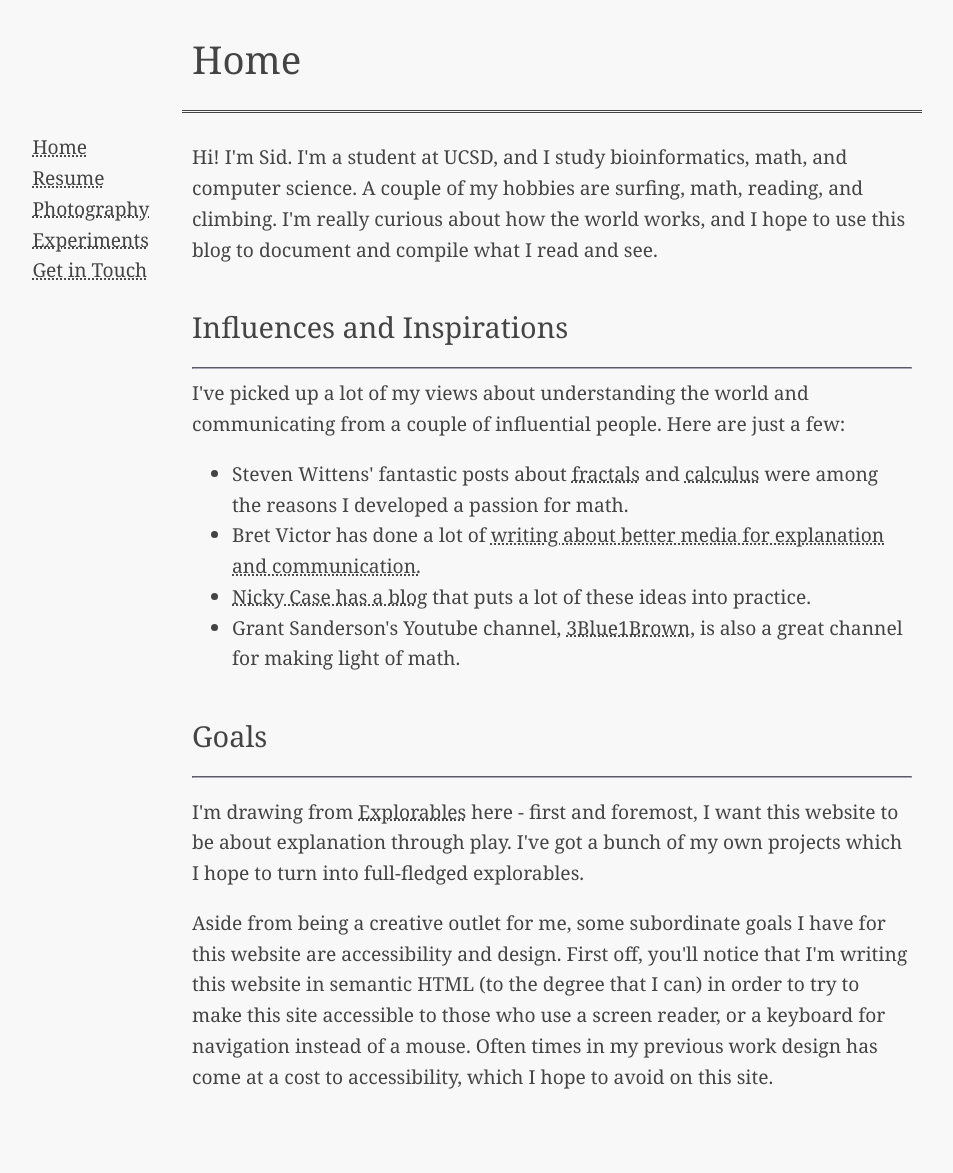
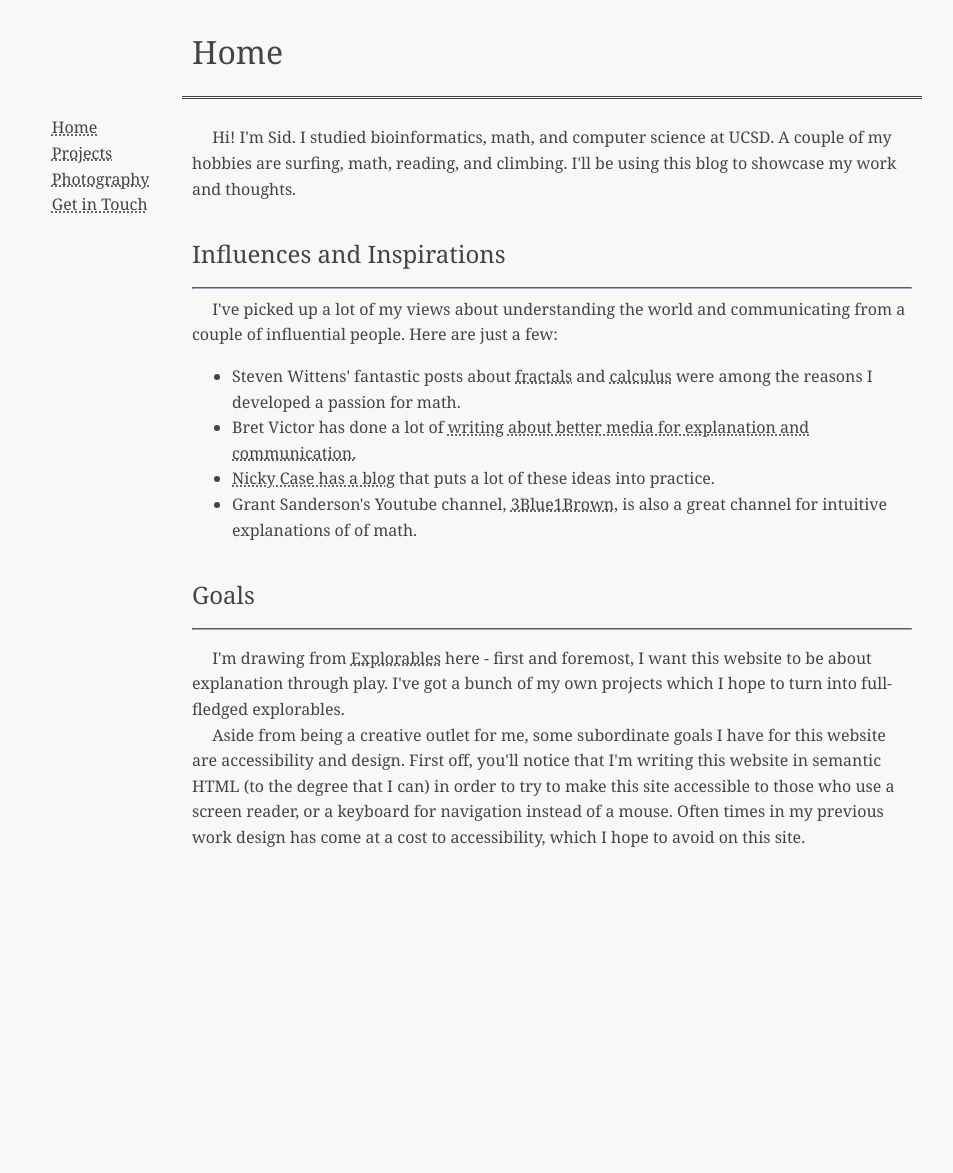
Before and after one commit to sidlim/sidlim.github.io, a Jekyll site: the page built from index.html, in a window 1280 px wide. Shown: the whole page, without its empty margins (88-1041 px from the left). Built offline with Jekyll 4.4.1, drawn with Linux system fonts in a browser that asks for light colours; Markdown is read by kramdown in place of the engine named in the settings; after the commit the page ends 928 px from its top, so only the background shows below that.

Commit message:
put first project, updated layout

```diff
--- a/_config.yml
+++ b/_config.yml
@@ -1,2 +1,2 @@
 name: Sid Limaye
-markdown: commonmark
+markdown: kramdown
--- /dev/null
+++ b/_includes/default_nav.html
@@ -0,0 +1,10 @@
+<nav>
+    <ul>
+        <li><a href='/'>Home</a></li>
+        <li><a href='/projects.html'>Projects</a></li>
+        <!-- <li><a href='/resume.html'>Resume</a></li>
+        <li><a href='/ideas.html'>The Idea Backlog</a></li> -->
+        <li><a href='https://photos.app.goo.gl/9T4vCW6RxxV7BSfW9'>Photography</a></li>
+        <li><a href='mailto:slimaye@ucsd.edu'>Get in Touch</a></li>
+    </ul>
+</nav>
--- a/_layouts/default.html
+++ b/_layouts/default.html
@@ -4,21 +4,13 @@
     <head>
         <title> {{ page.title }} </title>
         <meta name="viewport" content="width=device-width, initial-scale=1">
-        <link rel='stylesheet' type='text/css' href='style.css' />
-        <link rel='stylesheet' type='text/css' href='color-scheme.css' />
-        <link rel='stylesheet' type='text/css' href='device_layout.css' />
+        <link rel='stylesheet' type='text/css' href='/styles/style.css' />
+        <link rel='stylesheet' type='text/css' href='/styles/color-scheme.css' />
+        <link rel='stylesheet' type='text/css' href='/styles/device_layout.css' />
     </head>
 
     <body>
-        <nav>
-            <ul>
-                <li><a href='/'>Home</a></li>
-                <li><a href='resume.pdf'>Resume</a></li>
-                <li><a href='https://photos.app.goo.gl/9T4vCW6RxxV7BSfW9'>Photography</a></li>
-                <li><a href='experiments.html'>Experiments</a></li>
-                <li><a href='mailto:slimaye@ucsd.edu'>Get in Touch</a></li>
-            </ul>
-        </nav>
+        {% include default_nav.html %}
         <header>
             {% if page.header %}
                 {% include {{ page.header }} %}
@@ -28,7 +20,7 @@
         </header>
         <article>
 
-        {{ page.content }}
+        {{ content }}
 
         </article>
     </body>
--- a/index.html
+++ b/index.html
@@ -4,16 +4,16 @@
 ---
 <section>
     <p>
-        Hi! I'm Sid. I'm a student at UCSD, and I study bioinformatics,
-        math, and computer science. A couple of my hobbies are surfing,
-        math, reading, and climbing. I'm really curious about how the
-        world works, and I hope to use this blog to document and compile what I read and see.
+        &emsp; Hi! I'm Sid. I studied bioinformatics, math,
+        and computer science at UCSD. A couple of my hobbies are surfing,
+        math, reading, and climbing. I'll be using this blog to showcase
+        my work and thoughts.
     </p>
 </section>
 <section>
     <h2>Influences and Inspirations</h2>
     <hr>
-    I've picked up a lot of my views about understanding the world
+    &emsp; I've picked up a lot of my views about understanding the world
     and communicating from a couple of influential people. Here are
     just a few:
     <ul>
@@ -35,7 +35,7 @@
         <li>
             Grant Sanderson's Youtube channel,
             <a href='https://youtube.com/channel/UCYO_jab_esuFRV4b17AJtAw'>
-                3Blue1Brown</a>, is also a great channel for making light
+                3Blue1Brown</a>, is also a great channel for intuitive explanations of
                 of math.
         </li>
     </ul>
@@ -44,13 +44,12 @@
     <h2>Goals</h2>
     <hr>
     <p>
-        I'm drawing from <a href='https://explorabl.es'>Explorables</a>
+        &emsp; I'm drawing from <a href='https://explorabl.es'>Explorables</a>
         here - first and foremost, I want this website to be about explanation
         through play. I've got a bunch of my own projects which I hope
-        to turn into full-fledged explorables.
-    </p>
-    <p>
-        Aside from being a creative outlet for me, some subordinate
+        to turn into full-fledged explorables. <br>
+
+        &emsp; Aside from being a creative outlet for me, some subordinate
         goals I have for this website are accessibility and design.
         First off, you'll notice that I'm writing this website in
         semantic HTML (to the degree that I can) in order to try to
--- /dev/null
+++ b/resume.html
@@ -0,0 +1,4 @@
+---
+title: Sid Limaye
+layout: resume
+---
--- a/color-scheme.css
+++ b/styles/color-scheme.css
@@ -7,6 +7,10 @@
     border-color: rgb(168, 168, 186);
 }
 
+code {
+    background-color: rgba(168, 168, 168, 1)
+}
+
 @media(prefers-color-scheme: dark) {
 
     body {
@@ -14,4 +18,12 @@
         background-color: rgba(40, 40, 40,1);
     }
 
+    header {
+        border-color: rgba(168, 168, 168, 1);
+    }
+
+    code {
+        background-color: black;
+    }
+
 }
--- a/style.css
+++ b/styles/style.css
@@ -2,7 +2,6 @@
     display: grid;
     line-height: 1.6em;
     font-family: Georgia;
-    font-size: 1.2em;
 }
 
 section {
@@ -34,6 +33,18 @@
     font-weight: normal
 }
 
+code {
+    display: block;
+    padding: 1em;
+    border-radius: 1em;
+}
+
+p code, li code, h2 code, h3 code, h4 code {
+    display: inline;
+    padding: 0.5em;
+    border-radius: 0em;
+}
+
 a {
     color: inherit;
     text-decoration: underline dotted;
```
Also changed, not shown: _posts/2020-10-10-Sequences.html (added, +170 -0 lines), ideas.html (added, +18 -0 lines), projects.html (added, +18 -0 lines), styles/device_layout.css (renamed from device_layout.css).
